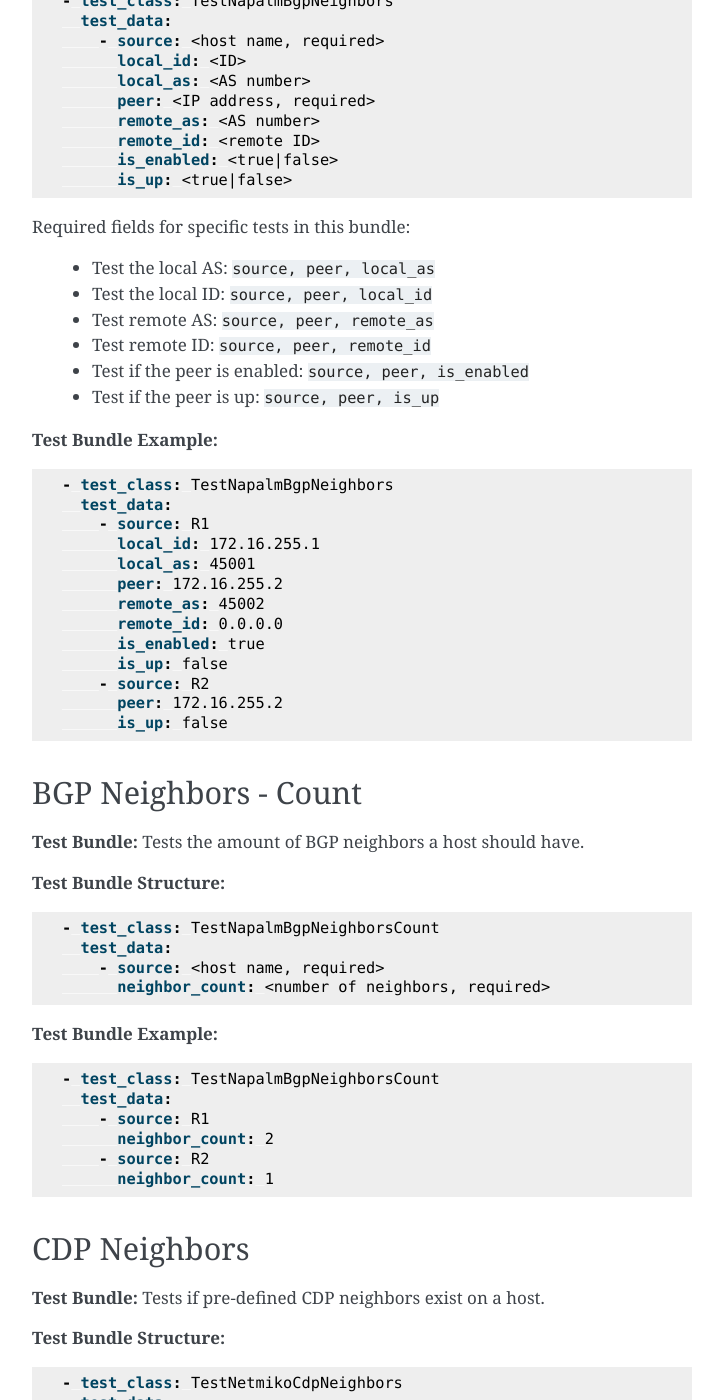
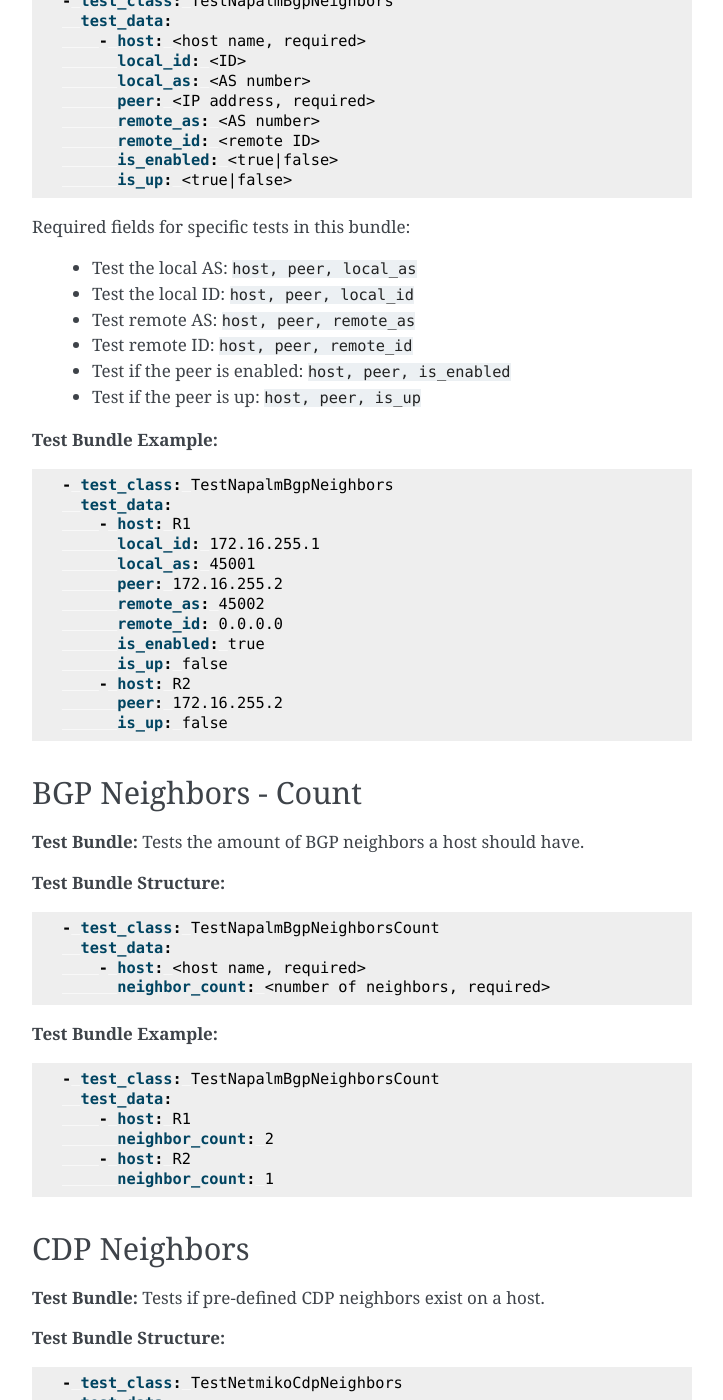
Before and after one commit to network-unit-testing-system/nuts, a Sphinx documentation site: the page built from docs/source/testbundles/alltestbundles.rst, in a window 1280 px wide and 1400 px high, scrolled down 728 px. Shown: the whole window, without its empty margins (388-1111 px from the left). Built offline with Sphinx 7.4.7, drawn with Linux system fonts in a browser that asks for light colours.

Commit message:
fix naming in BGP neighbors test bundle

```diff
--- a/docs/source/testbundles/alltestbundles.rst
+++ b/docs/source/testbundles/alltestbundles.rst
@@ -21,7 +21,7 @@
 
     - test_class: TestNapalmBgpNeighbors
       test_data:
-        - source: <host name, required>
+        - host: <host name, required>
           local_id: <ID>
           local_as: <AS number>
           peer: <IP address, required>
@@ -32,12 +32,12 @@
 
 Required fields for specific tests in this bundle:
 
-    * Test the local AS: ``source, peer, local_as``
-    * Test the local ID: ``source, peer, local_id``
-    * Test remote AS: ``source, peer, remote_as``
-    * Test remote ID: ``source, peer, remote_id``
-    * Test if the peer is enabled: ``source, peer, is_enabled``
-    * Test if the peer is up: ``source, peer, is_up``
+    * Test the local AS: ``host, peer, local_as``
+    * Test the local ID: ``host, peer, local_id``
+    * Test remote AS: ``host, peer, remote_as``
+    * Test remote ID: ``host, peer, remote_id``
+    * Test if the peer is enabled: ``host, peer, is_enabled``
+    * Test if the peer is up: ``host, peer, is_up``
 
 **Test Bundle Example:**
 
@@ -45,7 +45,7 @@
 
     - test_class: TestNapalmBgpNeighbors
       test_data:
-        - source: R1
+        - host: R1
           local_id: 172.16.255.1
           local_as: 45001
           peer: 172.16.255.2
@@ -53,7 +53,7 @@
           remote_id: 0.0.0.0
           is_enabled: true
           is_up: false
-        - source: R2
+        - host: R2
           peer: 172.16.255.2
           is_up: false
 
@@ -69,7 +69,7 @@
 
     - test_class: TestNapalmBgpNeighborsCount
       test_data:
-        - source: <host name, required>
+        - host: <host name, required>
           neighbor_count: <number of neighbors, required>
 
 
@@ -79,9 +79,9 @@
 
     - test_class: TestNapalmBgpNeighborsCount
       test_data:
-        - source: R1
+        - host: R1
           neighbor_count: 2
-        - source: R2
+        - host: R2
           neighbor_count: 1
 
 
```
Also changed, not shown: 1 other file.
